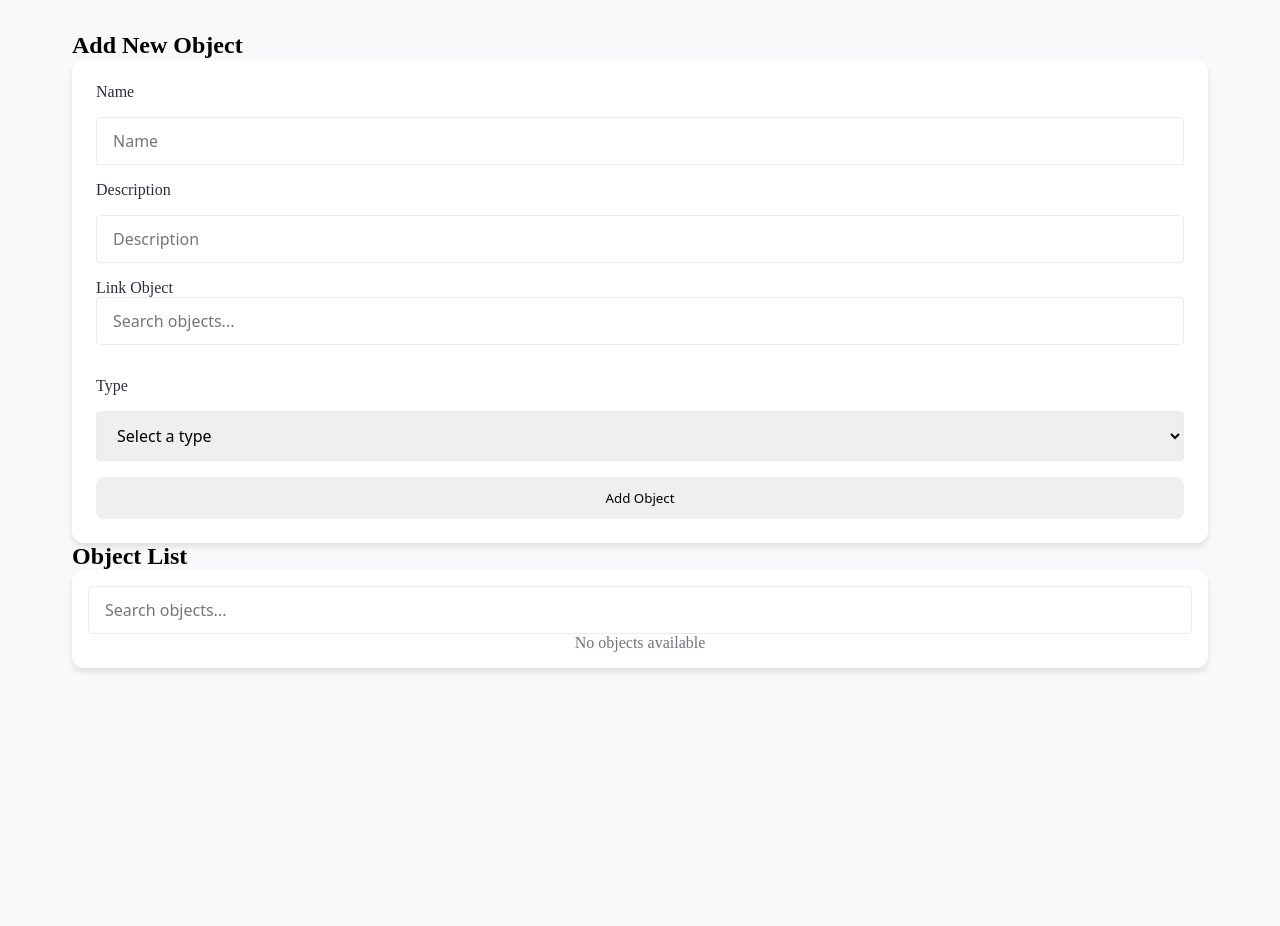
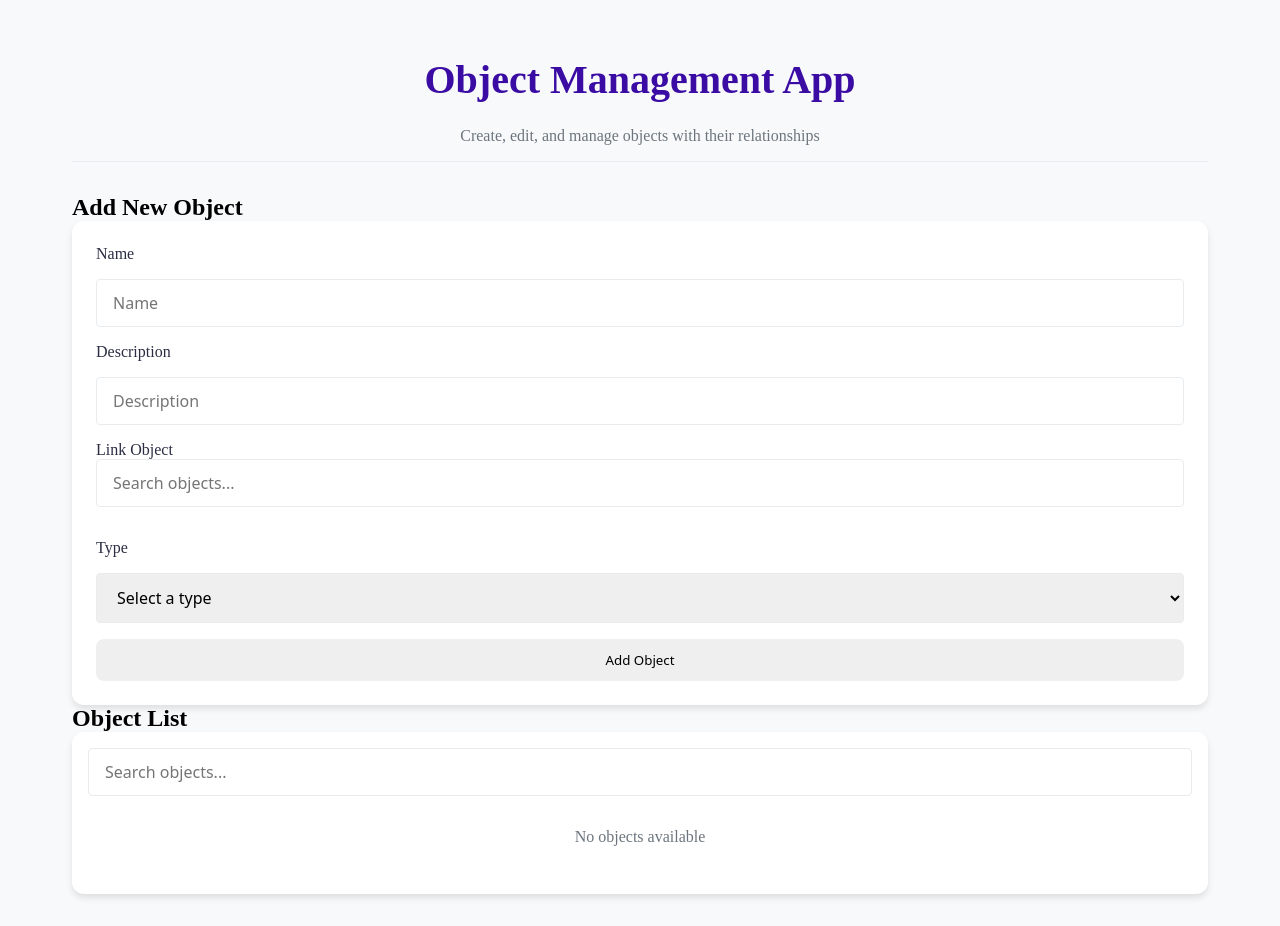
Before and after one commit to TomasGarciaDev/object-management-software, a React (Create React App) app: page / in a window 1280 px wide. Before the commit the page ends 800 px from the top, so only its background shows below. Built offline with nearby package versions, Linux system fonts and the light colour scheme.

Commit message:
Styles: header styling

```diff
--- a/src/App.tsx
+++ b/src/App.tsx
@@ -8,6 +8,12 @@ function App() {
   return (
     <ObjectProvider>
       <div className='app'>
+        <header className='app-header'>
+          <h1>Object Management App</h1>
+          <p className='app-description'>
+            Create, edit, and manage objects with their relationships
+          </p>
+        </header>
         <main>
           <section>
             <h2>Add New Object</h2>
--- a/src/components/ObjectForm.tsx
+++ b/src/components/ObjectForm.tsx
@@ -77,6 +77,7 @@ export default function ObjectForm({
     const filterdObjs = linkObjs.filter((obj) => obj.id !== id);
     setLinkObjs(filterdObjs);
   };
+
   return (
     <form onSubmit={handleSubmit} className='form'>
       <label htmlFor='Name'>Name</label>
--- a/src/index.css
+++ b/src/index.css
@@ -3,6 +3,7 @@
   /* Color Palette */
   --color-danger: #ef476f;
   --color-warning: #f8961e;
+  --color-primary-dark: #3a0ca3;
 
   /* Neutral Colors */
   --color-background: #f8f9fa;
@@ -15,12 +16,14 @@
   --space-sm: 0.75rem;
   --space-md: 1rem;
   --space-lg: 1.5rem;
+  --space-xl: 2rem;
 
   /* Typography */
   --font-family: system-ui, -apple-system, BlinkMacSystemFont, "Segoe UI",
     Roboto, Oxygen, Ubuntu, Cantarell, "Open Sans", "Helvetica Neue", sans-serif;
   --font-size-sm: 0.875rem;
   --font-size-md: 1rem;
+  --font-size-xxl: 2.5rem;
 
   /* Borders */
   --border-radius-sm: 4px;
@@ -52,6 +55,13 @@ body {
   background-color: var(--color-background);
 }
 
+h1 {
+  font-size: var(--font-size-xxl);
+  color: var(--color-primary-dark);
+  text-align: center;
+  margin: var(--space-lg) 0;
+}
+
 /* App container  */
 .app {
   max-width: 1200px;
@@ -60,6 +70,20 @@ body {
   display: flex;
   flex-direction: column;
   background-color: #f8f9fa;
+}
+
+/* App Header*/
+.app-header {
+  text-align: center;
+  margin-bottom: var(--space-xl);
+  padding-bottom: var(--space-md);
+  border-bottom: 1px solid var(--color-border);
+}
+
+.app-description {
+  color: var(--color-text-light);
+  max-width: 600px;
+  margin: 0 auto;
 }
 
 /* Form Styles */
```
